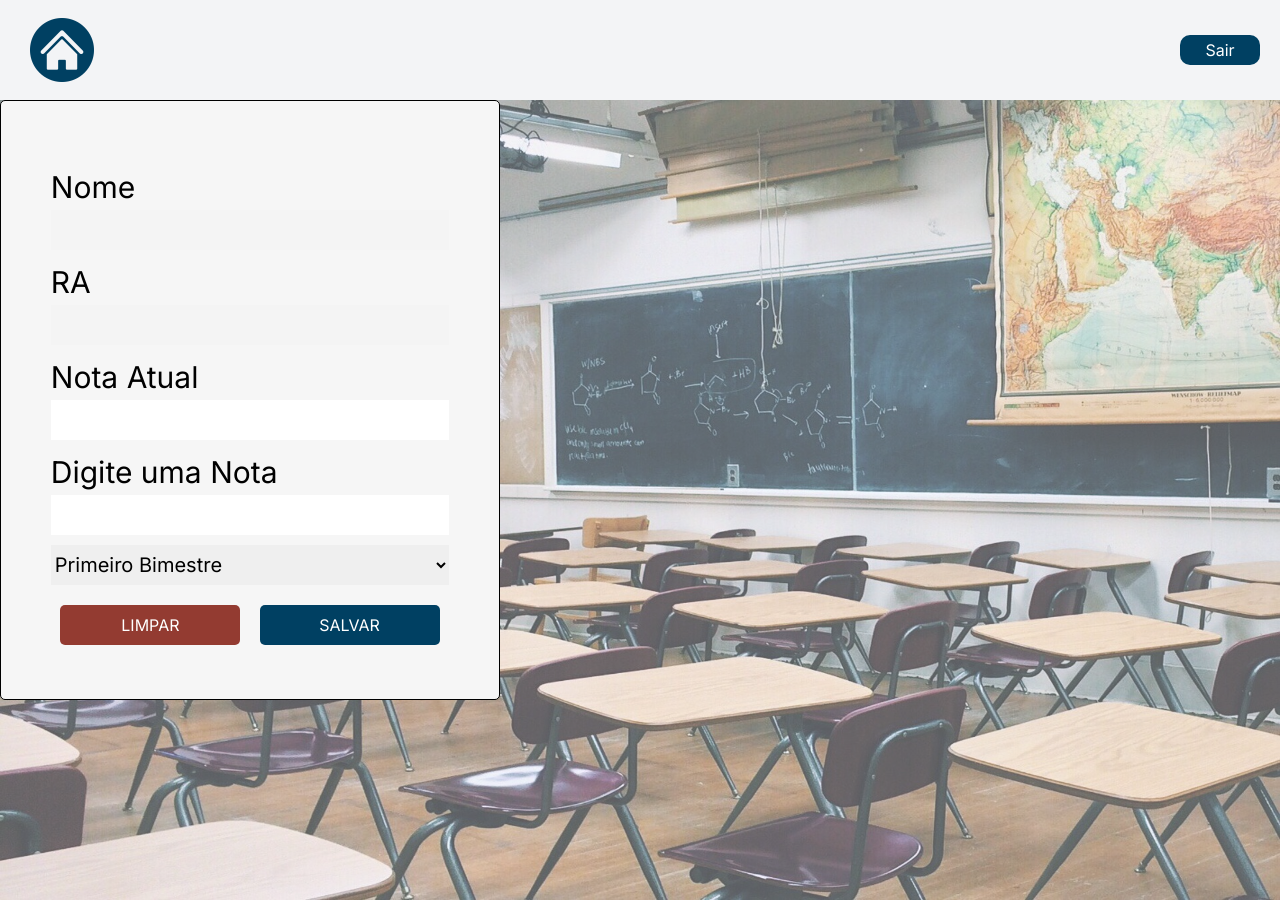
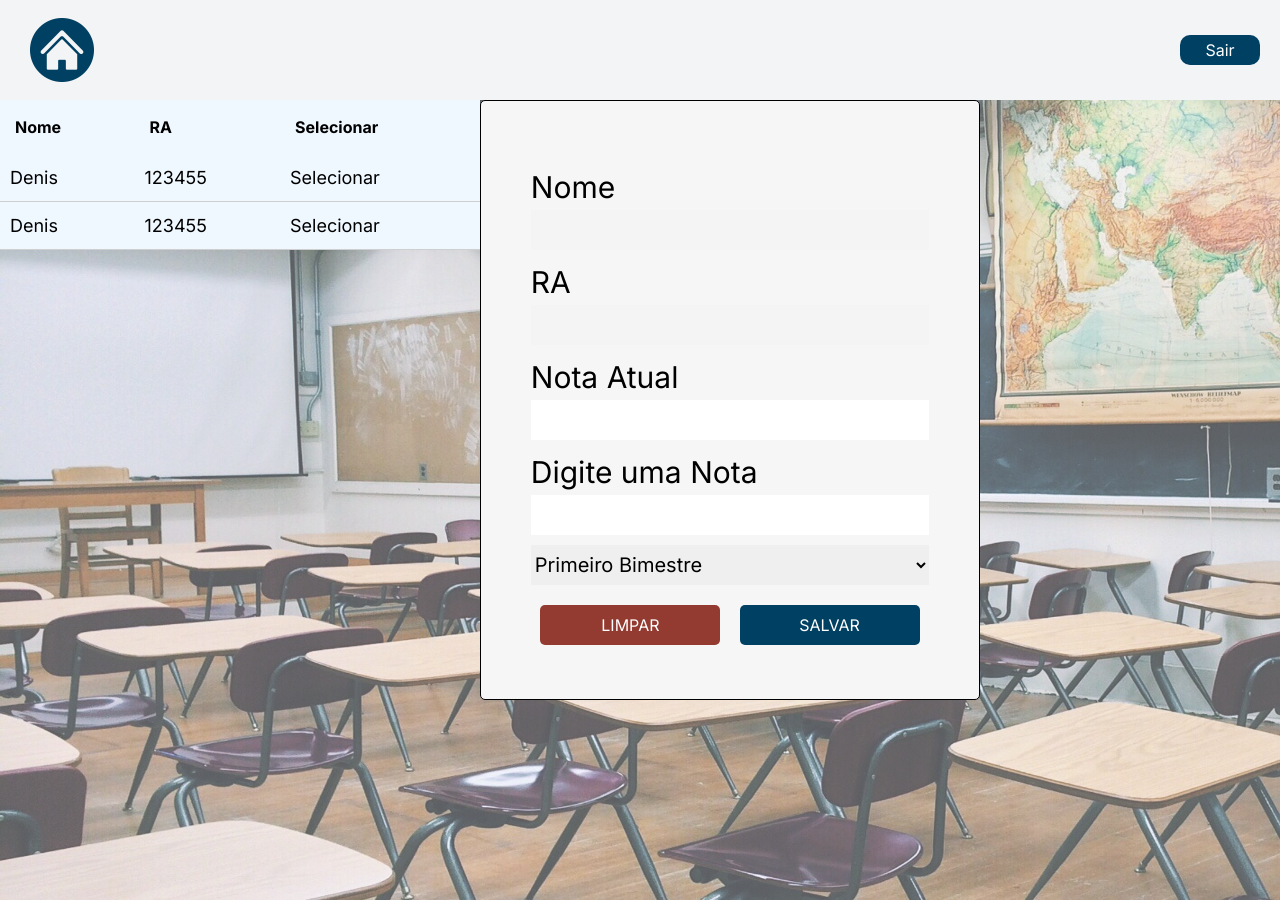
Before and after one commit to denisfl1/Control_of_Student_Grades-FrontEnd, a Next.js app: page /addnote in a window 1280 px wide. Built offline with nearby package versions, Linux system fonts and the light colour scheme; no server answers.

Commit message:
newComponent

```diff
--- a/src/app/addnote/page.tsx
+++ b/src/app/addnote/page.tsx
@@ -1,10 +1,12 @@
 "use client"
 
 import AddNoteComp from "@/components/addNoteComp"
+import SelectStudentTable from "@/components/selectStudentTable"
 import Header from "@/components/header"
 import background from "@/imgs/classroom.jpg"
 import { useEffect, useState } from "react"
 import {API} from "@/api/api"
+
 
 export default function AddNotePage(){
 
@@ -32,7 +34,7 @@ export default function AddNotePage(){
             <img className="loginIMG " style={{zIndex:-1,minHeight:"100vh"}} src={background.src}></img>
             <div className="background"></div>
             <div style={{display:'flex'}}>
-
+            <SelectStudentTable data={data}></SelectStudentTable>
             <AddNoteComp  data={data} setData={setData}/>
             </div>
 
--- a/src/app/addstudent/page.tsx
+++ b/src/app/addstudent/page.tsx
@@ -1,4 +1,5 @@
 "use client"
+
 import AddStudendComp from "@/components/addStudentComp"
 import Header from "@/components/header"
 import background from "@/imgs/classroom.jpg"
@@ -11,6 +12,7 @@ return(
     <div className="addStudentContainer h-full">
     <div className="background"></div>
           <img className="loginIMG" src={background.src} style={{zIndex:'-2'}}></img>
+
         <AddStudendComp></AddStudendComp>
 
     </div>
--- a/src/app/allnotes/[id]/page.tsx
+++ b/src/app/allnotes/[id]/page.tsx
@@ -64,7 +64,6 @@ export default function studentNotes ({params}:IdParams){
 
     return(
     <div className="tableAllNotesContainer">
-
         <div className="studentInfoContainer" style={{height:'150px',backgroundColor:"#F3F4F6"}}>
 
 
@@ -87,10 +86,11 @@ export default function studentNotes ({params}:IdParams){
                 </div>
 
         </div>
-
-        <div className="tableAllNotesSubContainer">
         <img style={{zIndex:-1,position:'absolute',width:"100%",maxHeight:"100%"}} src={background.src}></img>
         <div className="background"></div>
+        <div className="tableAllNotesSubContainer">
+
+
         <table className="tableAllNotes  w-full">
 
             <thead>
--- a/src/app/globals.css
+++ b/src/app/globals.css
@@ -207,6 +207,8 @@ font-weight: bold;
 
 .tableAllNotesSubContainer{
 width: 100%;
+height: 100%;
+
 }
 
 
@@ -214,6 +216,7 @@ width: 100%;
 .tableAllNotes{
   margin: auto;
   width: 80%;
+  margin-top: 20px;
 }
 
 .addStudentContainer{
--- a/src/components/addNoteComp.tsx
+++ b/src/components/addNoteComp.tsx
@@ -28,13 +28,15 @@ export default function AddNoteComp(props:{data:any,setData:React.Dispatch<React
         data_ra = data['alumn']['ra']
         discipline = data['discipline']
 
-        if(data['alumn']['ra'] != 'Média'){
+
+
+        if(two_months != 'Média'){
             data_note = data['alumn'].notes[two_months][discipline]
 
-            if(data_note == null){
-                setActual_Note("Aguardando Nota")
+            if(data_note == '' || data_note == null){
+               setActual_Note("Aguardando Nota...")
             }else{
-                setActual_Note(data_note)
+               setActual_Note(data_note)
             }
 
         }
@@ -51,7 +53,9 @@ export default function AddNoteComp(props:{data:any,setData:React.Dispatch<React
     const sendData = async()=>{
 
 
-       await API.post('/addnote',{ra,note,two_months}).then(
+        let convert = note == '' ? null : Number(note)
+
+       await API.post('/addnote',{ra,convert,two_months}).then(
             res=>{
 
                 if(res.status == 200){
@@ -79,8 +83,8 @@ export default function AddNoteComp(props:{data:any,setData:React.Dispatch<React
 
     const handleClear = ()=>{
 
-        setNote(null)
-        setActual_Note("Aguardando Nota")
+        setNote('')
+        setActual_Note("Aguardando Nota...")
     }
 
 
@@ -97,7 +101,7 @@ return(
             <input disabled value={ra}></input>
 
             <label>Nota Atual</label>
-            <input value={Actual_Note} disabled style={{backgroundColor:"white",textAlign:'center',fontSize:Actual_Note == "Aguardando Nota" ? '18px': ''}}></input>
+            <input value={Actual_Note} disabled style={{backgroundColor:"white",textAlign:'center',fontSize:Actual_Note == "Aguardando Nota..." ? '18px': ''}}></input>
 
 
             <label>Digite uma Nota</label>
--- a/src/components/addNoteTable.tsx
+++ /dev/null
@@ -1,34 +0,0 @@
-
-
-
-export default function addNoteTable(){
-
-
-return(
-
-    <table>
-
-        <thead>
-            <tr>Nome</tr>
-            <tr>RA</tr>
-
-        </thead>
-
-
-        <tbody>
-
-
-
-
-        </tbody>
-
-
-    </table>
-
-
-
-)
-
-
-
-}
--- /dev/null
+++ b/src/components/selectStudentTable.tsx
@@ -0,0 +1,54 @@
+
+
+
+export default function SelectStudentTable(props:{data:any}){
+
+
+
+
+return(
+
+    <div>
+    <table style={{
+        width:"480px"
+    }}>
+
+        <thead>
+            <tr>
+            <th>Nome</th>
+            <th>RA</th>
+            <th>Selecionar</th>
+            </tr>
+        </thead>
+
+
+        <tbody>
+
+            <tr>
+                <td>Denis</td>
+                <td>123455</td>
+                <td><button>Selecionar</button></td>
+
+            </tr>
+
+            <tr>
+                <td>Denis</td>
+                <td>123455</td>
+                <td><button>Selecionar</button></td>
+
+            </tr>
+
+
+
+        </tbody>
+
+
+    </table>
+    </div>
+
+
+)
+
+
+
+}
```
Lines whose indentation alone changed are shown as unchanged.
